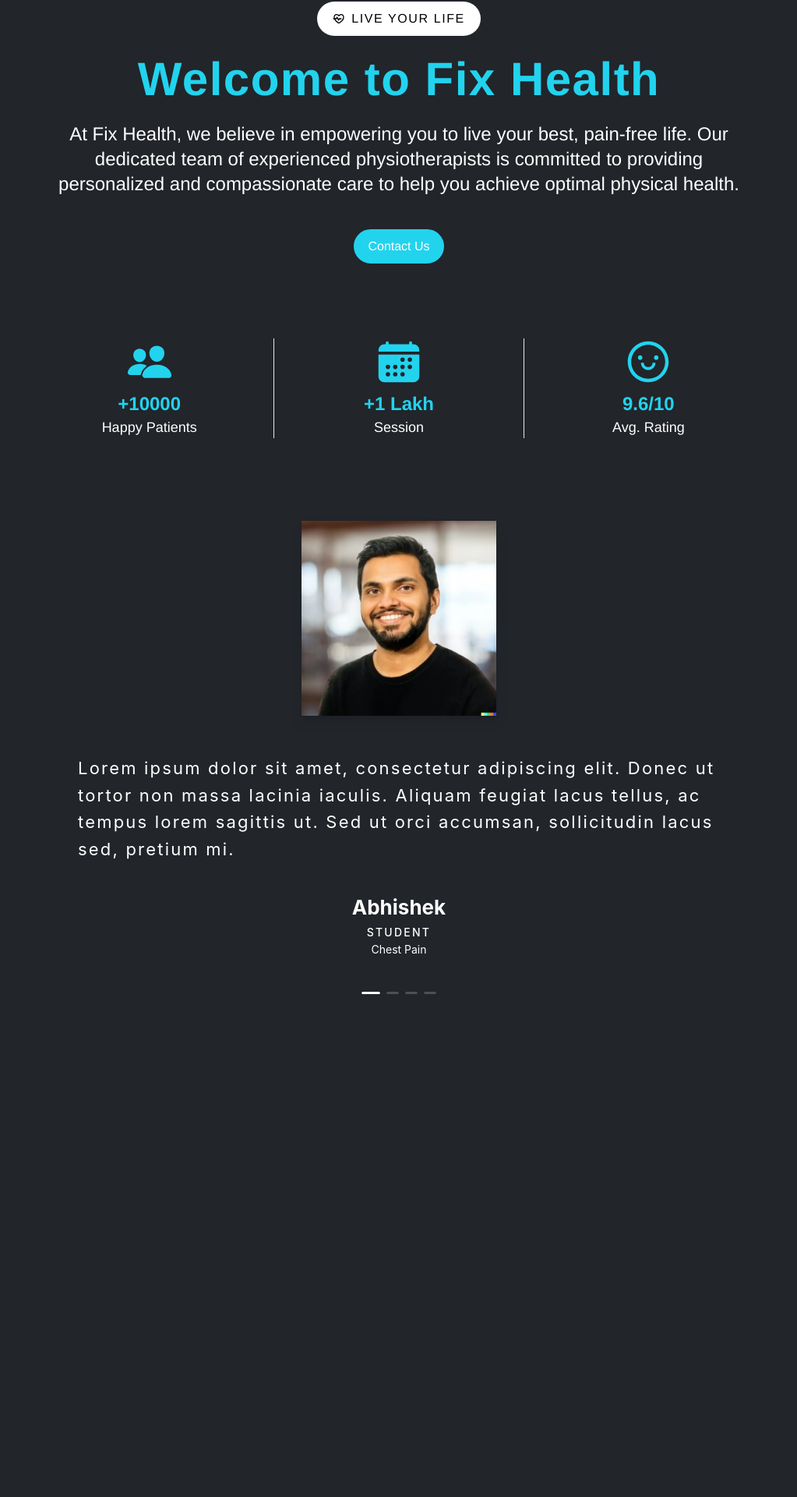
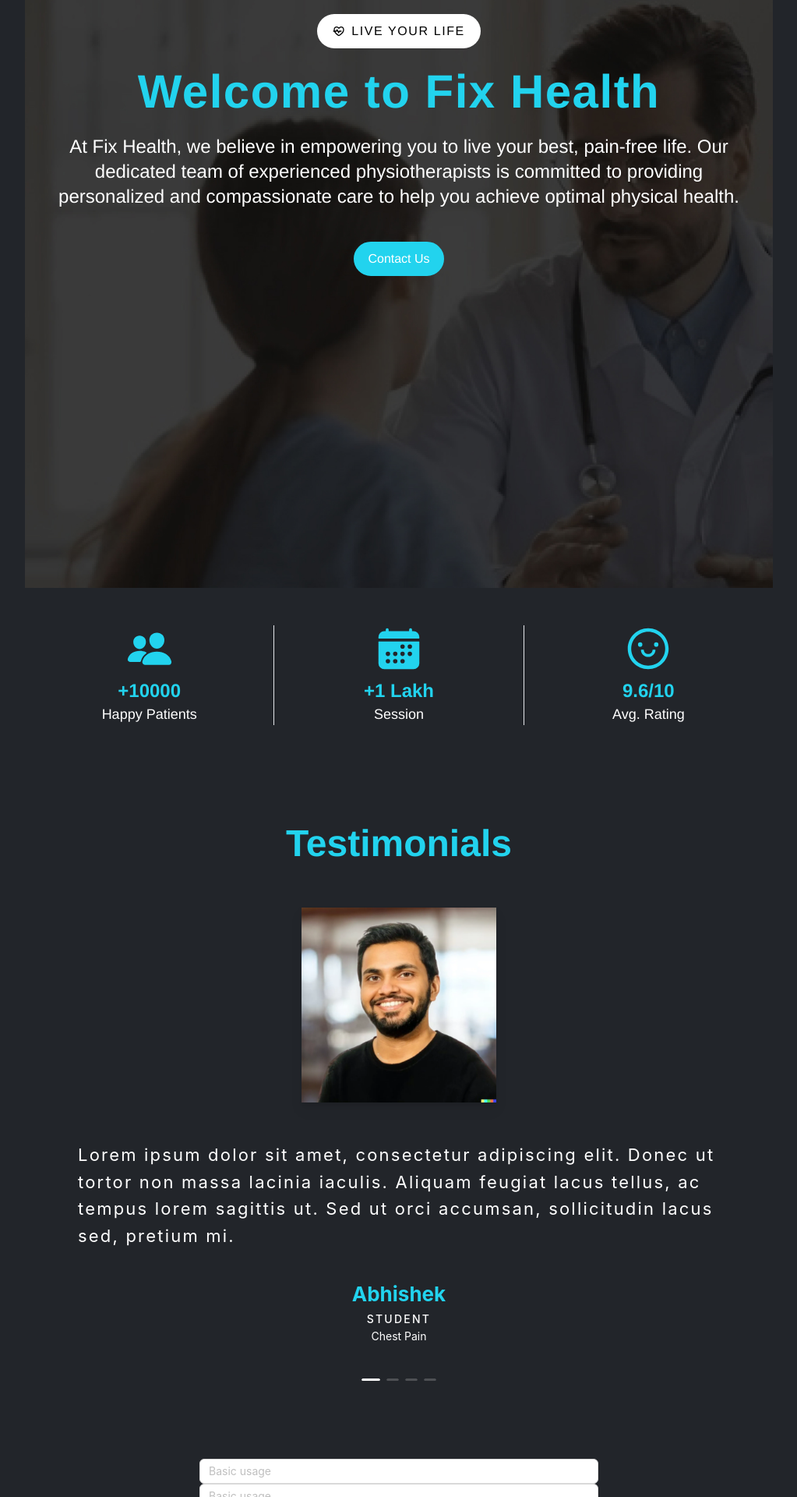
Before and after one commit to AbhishekPurty/fixhealth, a Next.js app: page / in a window 1280 px wide. Shown: the part 142-2062 px from the top of the page at 78% size, without its empty margins (128-1151 px from the left). Before the commit the page ends 1429 px from the top, so only its background shows below. Built offline with nearby package versions, Linux system fonts and the light colour scheme.

Commit message:
hero section rework

```diff
--- /dev/null
+++ b/components/Form.tsx
@@ -0,0 +1,15 @@
+import { Input } from 'antd'
+import React from 'react'
+
+const Form = () => {
+  return (
+    <div className="flex flex-col items-center justify-center">
+        <div className="flex flex-col items-center justify-center h-[5rem] w-[40%]">
+        <Input placeholder="Basic usage" />
+        <Input placeholder="Basic usage" />
+      </div>
+    </div>
+  )
+}
+
+export default Form
--- a/components/Hero.tsx
+++ b/components/Hero.tsx
@@ -3,9 +3,9 @@ import { RiHeartPulseLine } from "react-icons/ri";
 
 const Hero = () => {
   return (
-    <div className="py-12 xl:pt-15 xl:pb-20 overflow-hidden">
+    <div className="h-[100vh] xl:pb-20 overflow-hidden">
       <div className="container mx-auto h-full">
-        <div className="flex flex-col xl:flex-row items-center justify-between h-full">
+        <div className="flex flex-col xl:flex-row items-center justify-between h-full bg-[url('/fixhealthbg.jpg')] py-[4rem] bg-center bg-no-repeat bg-cover">
           <div className="mx-10 xl:w-[48%] text-center xl:text-left">
             <div className="flex items-center tracking-widest bg-white text-black py-[10px] px-[20px] w-max gap-x-2 mb-[26px] rounded-full mx-auto xl:mx-0">
               <RiHeartPulseLine />
@@ -17,11 +17,10 @@ const Hero = () => {
             </p>
             <button className="text-white border-2 border-cyan-400 bg-cyan-400 duration-300 lg:w-auto lg:mx-0 rounded-full gap-3 px-4 py-2">Contact Us</button>
           </div>
-          <div className="hidden xl:flex max-w-[814px] self-end">
-            <Image src="/hero_img.png" alt="heroimage" width={600} height={400}/>
-          </div>
+          {/* <div className="hidden xl:flex max-w-[814px] self-end">
+            <Image src="/fixhealthbg.jpg" alt="heroimage" width={600} height={400}/>
+          </div> */}
         </div>
-
       </div>
     </div>
   )
--- a/components/Testimonials.tsx
+++ b/components/Testimonials.tsx
@@ -19,21 +19,26 @@ const Testimonials = () => {
   };
 
   return (
+    <div className="flex flex-col my-20">
+        <div className="flex items-center justify-center text-5xl text-cyan-400 font-semibold">
+            Testimonials
+        </div>
     <Carousel afterChange={onChange}>
             <div>
                 <h3 style={contentStyle}><Testimonycard quote="Lorem ipsum dolor sit amet, consectetur adipiscing elit. Donec ut tortor non massa lacinia iaculis. Aliquam feugiat lacus tellus, ac tempus lorem sagittis ut. Sed ut orci accumsan, sollicitudin lacus sed, pretium mi." name="Abhishek" profession="Student" issue="Chest Pain" p_image={img1}/></h3>
             </div>
             <div>
-                <h3 style={contentStyle}><Testimonycard quote="Lorem ipsum dolor sit amet, consectetur adipiscing elit. Donec ut tortor non massa lacinia iaculis. Aliquam feugiat lacus tellus, ac tempus lorem sagittis ut. Sed ut orci accumsan, sollicitudin lacus sed, pretium mi." name="Anirban" profession="Student" issue="Mental Pain" p_image={img2}/></h3>
+                <h3 style={contentStyle}><Testimonycard quote="Lorem ipsum dolor sit amet, consectetur adipiscing elit. Donec ut tortor non massa lacinia iaculis. Aliquam feugiat lacus tellus, ac tempus lorem sagittis ut. Sed ut orci accumsan, sollicitudin lacus sed, pretium mi." name="Anirban" profession="Student" issue=" Pain" p_image={img2}/></h3>
             </div>
             <div>
                 <h3 style={contentStyle}><Testimonycard quote="Lorem ipsum dolor sit amet, consectetur adipiscing elit. Donec ut tortor non massa lacinia iaculis. Aliquam feugiat lacus tellus, ac tempus lorem sagittis ut. Sed ut orci accumsan, sollicitudin lacus sed, pretium mi." name="Amman" profession="Student" issue="Leg Pain" p_image={img3}/></h3>
             </div>
             <div>
-                <h3 style={contentStyle}><Testimonycard quote="Lorem ipsum dolor sit amet, consectetur adipiscing elit. Donec ut tortor non massa lacinia iaculis. Aliquam feugiat lacus tellus, ac tempus lorem sagittis ut. Sed ut orci accumsan, sollicitudin lacus sed, pretium mi." name="Justin" profession="Student" issue="Liver Pain" p_image={img4}/></h3>
+                <h3 style={contentStyle}><Testimonycard quote="Lorem ipsum dolor sit amet, consectetur adipiscing elit. Donec ut tortor non massa lacinia iaculis. Aliquam feugiat lacus tellus, ac tempus lorem sagittis ut. Sed ut orci accumsan, sollicitudin lacus sed, pretium mi." name="Justin" profession="Student" issue="Back Pain" p_image={img4}/></h3>
             </div>
 
     </Carousel>
+    </div>
   )
 }
 
--- a/components/Testimonycard.tsx
+++ b/components/Testimonycard.tsx
@@ -19,7 +19,7 @@ const Testimonycard = ({quote, name, profession, issue, p_image }: Props) => {
                     <p className="text-[22px] text-center lg:text-left mb-7 gap-x-2 items-center tracking-widest py-[10px] px-[20px]">
                         <span className="flex flex-row mx-2">{quote}</span>
                     </p>
-                    <div className="px-[20px] text-[26px] items-center font-bold">{name}</div>
+                    <div className="px-[20px] text-[26px] items-center font-bold text-cyan-400">{name}</div>
                     <div className="px-[20px] font-medium uppercase tracking-[2.24px]">{profession}</div>
                     <div className="px-[20px]">{issue}</div>
                 </div>
--- a/package.json
+++ b/package.json
@@ -13,6 +13,7 @@
     "next": "14.0.4",
     "react": "^18",
     "react-dom": "^18",
+    "react-hook-form": "^7.49.3",
     "react-icons": "^5.0.1"
   },
   "devDependencies": {
--- a/pages/index.tsx
+++ b/pages/index.tsx
@@ -1,3 +1,4 @@
+import Form from "@/components/Form";
 import Hero from "@/components/Hero";
 import Navbar from "@/components/Navbar";
 import Stats from "@/components/Stats";
@@ -11,6 +12,7 @@ export default function Home() {
       <Hero />
       <Stats />
       <Testimonials />
+      <Form />
     </div>
     </>
   )
```
Also changed, not shown: public/fixhealthbg.jpg (added), 1 other file (tests, documents, lock files or other folders).
